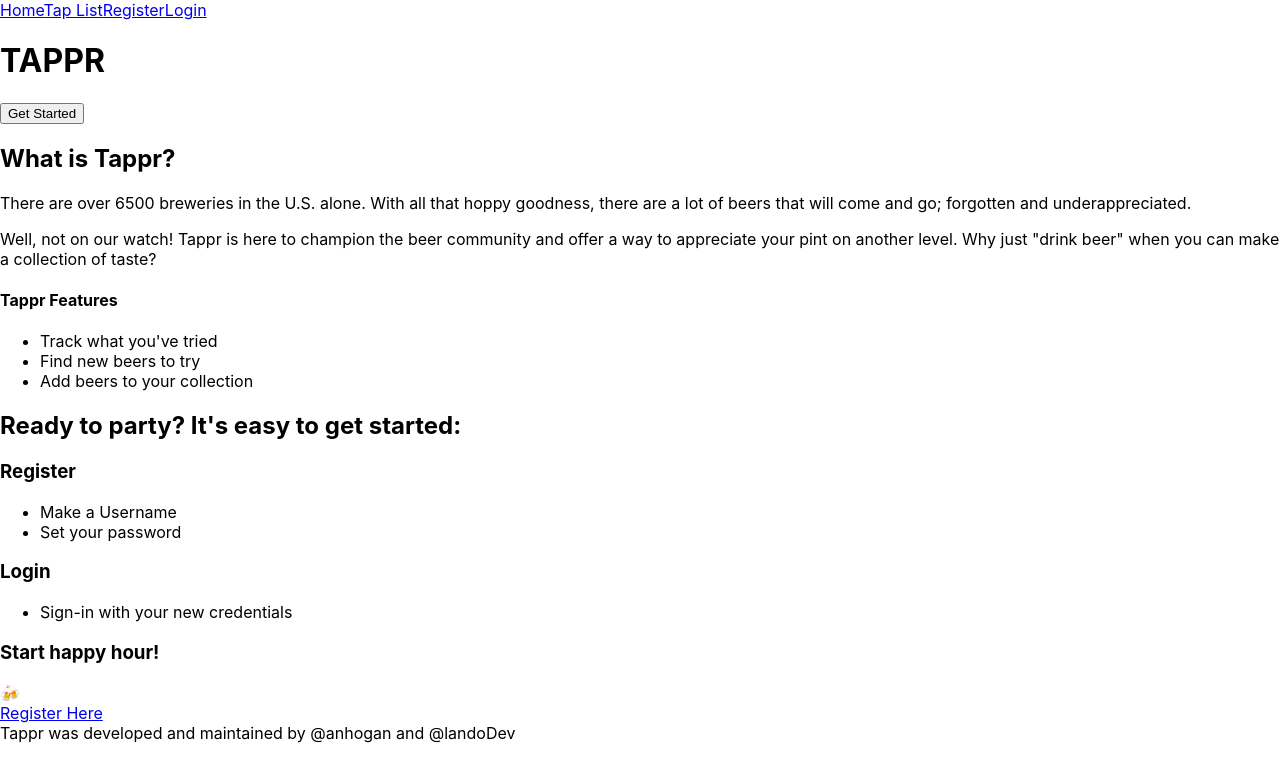
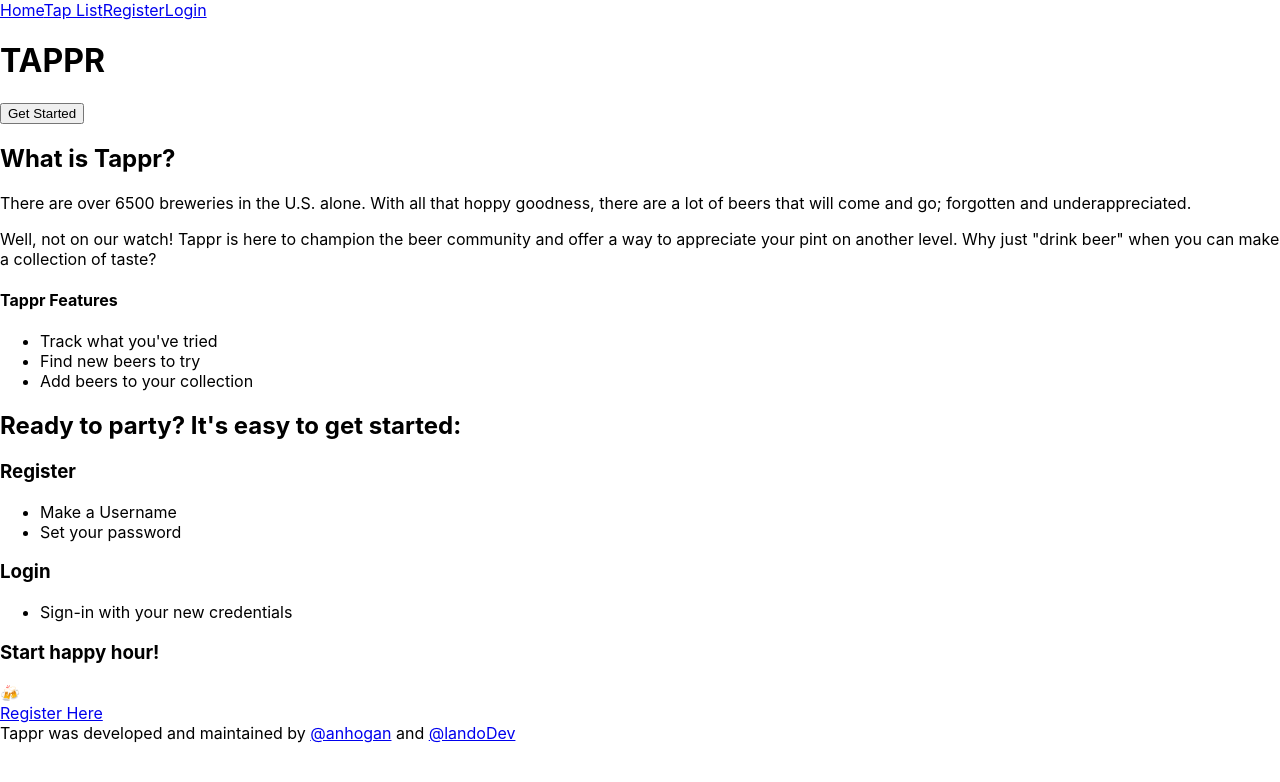
Before and after one commit to tappr-app/tappr, a React (Create React App) app in the folder tappr-fe/: page / in a window 1280 px wide. Shown: the top 782 px of the page. Built offline with nearby package versions, Linux system fonts and the light colour scheme.

Commit message:
href fix

```diff
--- a/tappr-fe/src/components/LandingPage.js
+++ b/tappr-fe/src/components/LandingPage.js
@@ -45,7 +45,7 @@ const LandingPage = () => {
       </div>
       <Link to='/register'><span>Register Here</span></Link>
       <footer>
-        <span>Tappr was developed and maintained by <a>@anhogan</a> and <a>@landoDev</a></span>
+        <span>Tappr was developed and maintained by <a href='https://github.com/anhogan'>@anhogan</a> and <a href='https://github.com/landoDev'>@landoDev</a></span>
       </footer>
 
 
```
